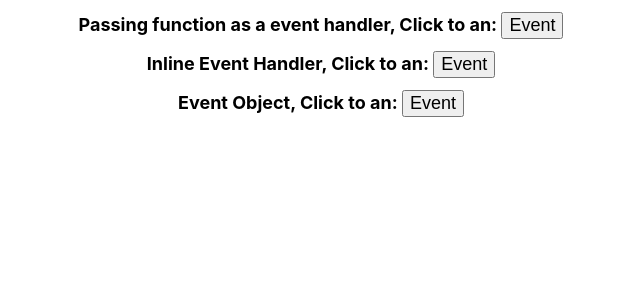
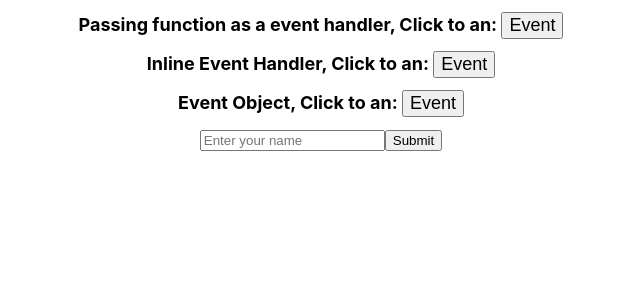
Before and after one commit to M-Muntazer-Mehdi/All-About-React, a React (Create React App) app in the folder react-app/: page /my-event in a window 1280 px wide. Shown: the top 300 px of the page, without its empty margins (319-959 px from the left). Built offline with nearby package versions, Linux system fonts and the light colour scheme.

Commit message:
Event Handler : PreventDefault Example

```diff
--- a/react-app/src/Components/EventHandling/eventHandler.js
+++ b/react-app/src/Components/EventHandling/eventHandler.js
@@ -2,6 +2,7 @@
 import PassingFunction from './passingFunctionAsEventHandler';
 import Inline from "./inlineEventHandler";
 import Object from "./eventObject";
+import DefaultBehaviour from "./preventDefaultBehaviour";
 
 function EventHandler (){
     return(
@@ -9,6 +10,7 @@
             <PassingFunction />
             <Inline />
             <Object />
+            <DefaultBehaviour />
         </div>
     );
 }
--- /dev/null
+++ b/react-app/src/Components/EventHandling/preventDefaultBehaviour.js
@@ -0,0 +1,18 @@
+import React from 'react';
+
+function DefaultBehaviour() {
+  const handleSubmit = (event) => {
+    event.preventDefault();
+    console.log(event);
+    alert('Form submitted!');
+  };
+
+  return (
+    <form onSubmit={handleSubmit}>
+      <input type="text" placeholder="Enter your name" />
+      <button type="submit">Submit</button>
+    </form>
+  );
+}
+
+export default DefaultBehaviour;
```
